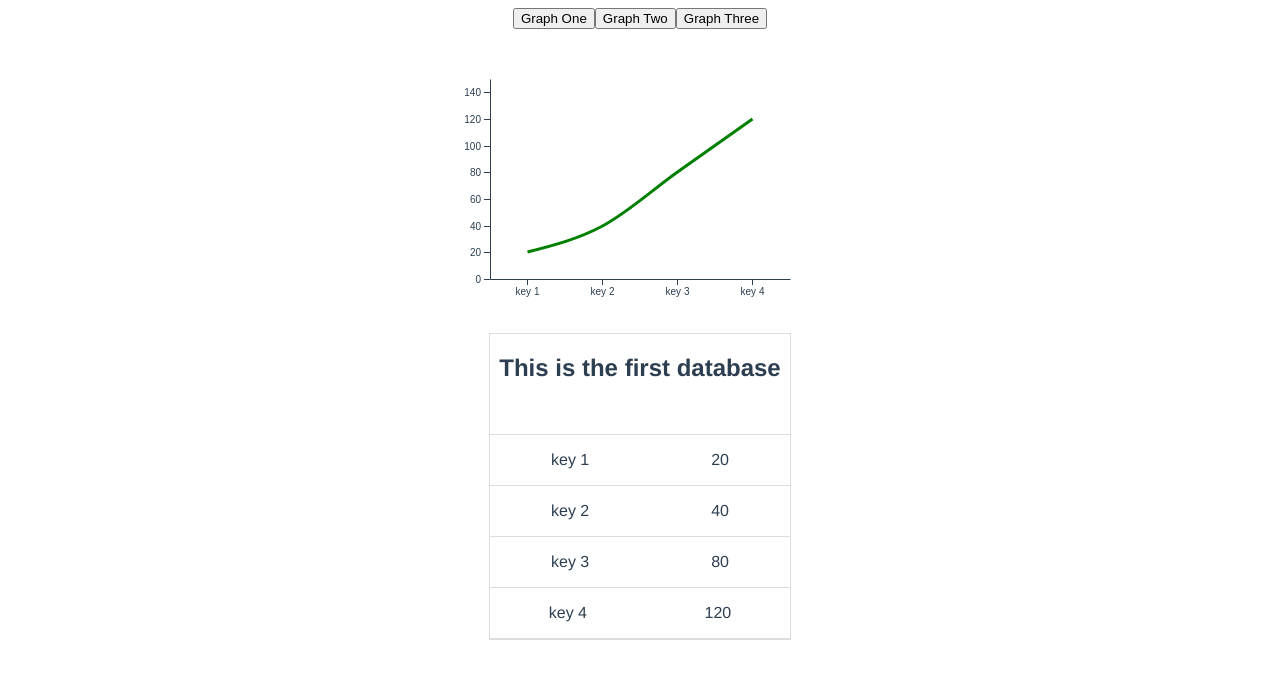
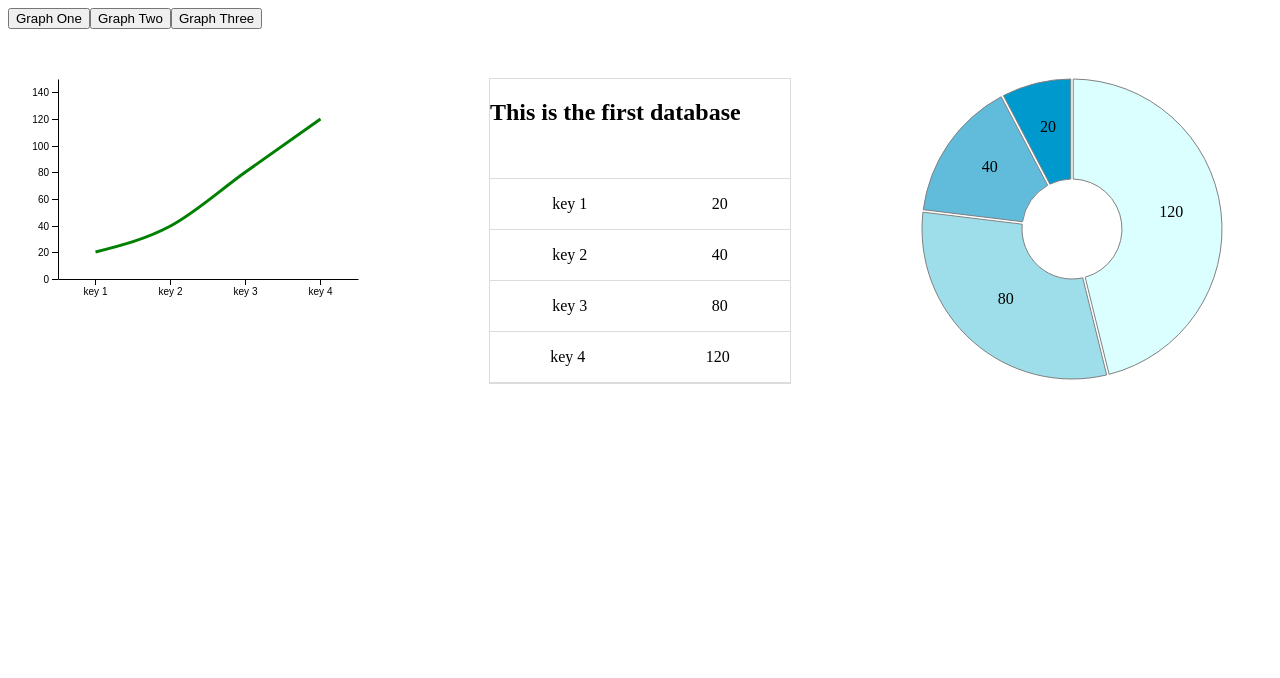
Before and after one commit to rguttersohn/vue-d3-project, a Vue app: page /graph/1 in a window 1280 px wide. Shown: the top 678 px of the page. Built offline with nearby package versions, Linux system fonts and the light colour scheme.

Commit message:
pie chart is complete

```diff
--- a/src/App.vue
+++ b/src/App.vue
@@ -3,18 +3,25 @@
     <button @click="clickEvent" data-key="datasetOne">Graph One</button>
     <button @click="clickEvent" data-key="datasetTwo">Graph Two</button>
     <button @click="clickEvent" data-key="datasetThree">Graph Three</button>
-    <Graph :dataset="activeDataset" :initial-graph="datasetOne" />
-    <Table :dataset="activeDataset" :initial-graph="datasetOne" />
+    <div class="dashboard-wrapper">
+      <Graph :active-dataset="activeDataset" :initial-data="datasetOne" />
+      <Table :active-dataset="activeDataset" :initial-data="datasetOne" />
+      <Pie :active-dataset="activeDataset" :initial-data="datasetOne"/>
+    </div>
+
   </div>
 </template>
 
 <script>
 import Graph from "@/components/Graph.vue";
 import Table from "@/components/Table.vue";
+import Pie from '@/components/Pie.vue';
+
 export default {
   components: {
     Graph,
-    Table
+    Table,
+    Pie
   },
   data() {
     return {
@@ -40,34 +47,22 @@ export default {
         { key: "key 3", value: 54 },
         { key: "key 4", value: 90 }
       ],
-      activeDataset: [],
+      activeDataset: []
     };
   },
   methods: {
     clickEvent(event) {
       this.activeDataset.pop();
-      this.activeDataset.push(this[event.target.dataset.key])
+      this.activeDataset.push(this[event.target.dataset.key]);
     }
   }
 };
 </script>
 
 <style>
-#app {
-  font-family: Avenir, Helvetica, Arial, sans-serif;
-  -webkit-font-smoothing: antialiased;
-  -moz-osx-font-smoothing: grayscale;
-  text-align: center;
-  color: #2c3e50;
-}
 
-#nav {
-  padding: 30px;
-}
-
-#nav a {
-  font-weight: bold;
-  color: #2c3e50;
+.dashboard-wrapper {
+  display:flex;
 }
 
 button.active {
--- a/src/components/Graph.vue
+++ b/src/components/Graph.vue
@@ -8,7 +8,7 @@
 import * as d3 from 'd3'
 
 export default {
-  props: ["dataset", "initialGraph"],
+  props: ["active-dataset", "initial-data"],
   data() {
     return {
       width: 300,
@@ -18,7 +18,7 @@ export default {
   },
   computed: {
     trimmedDataset() {
-      return this.dataset[0].filter(object => object.value !== undefined);
+      return this.activeDataset[0].filter(object => object.value !== undefined);
     },
     xScale() {
       return d3
@@ -99,12 +99,12 @@ export default {
     }
   },
   mounted() {
-    this.dataset.push(this.initialGraph);
+    this.activeDataset.push(this.initialData);
     this.chartFixed(this.width, this.height, this.margin);
     this.drawLineChart(this.width, this.height, this.margin);
   },
   watch: {
-    dataset() {
+    activeDataset() {
       this.drawLineChart(this.width, this.height, this.margin);
     }
   }
--- /dev/null
+++ b/src/components/Pie.vue
@@ -0,0 +1,102 @@
+<template>
+  <div class="pie-chart-wrapper">
+    <svg />
+  </div>
+</template>
+
+<script>
+import * as d3 from "d3";
+export default {
+  props: ["initial-data", "active-dataset"],
+  data() {
+    return {
+      colors: ["#0099cd", "#60bcda", "#9edeea", "#dbffff"],
+      height: 300,
+      width: 300,
+      margin: 50
+    };
+  },
+  computed: {
+    trimmedDataset() {
+      return this.activeDataset[0].filter(object => object.value !== undefined);
+    },
+    pie() {
+      return d3.pie().value(d => d.value)(this.trimmedDataset);
+    }
+  },
+  methods: {
+    arc() {
+      return d3
+        .arc()
+        .innerRadius(50)
+        .outerRadius(this.width / 2)
+        .padAngle(0.05)
+        .padRadius(50);
+    },
+    chartFixed(width, height, margin) {
+      d3.select(".pie-chart-wrapper svg")
+        .attr("width", width + margin * 2)
+        .attr("height", height + margin * 2)
+        .append("g")
+        .attr("class", "pie-chart")
+        .attr(
+          "transform",
+          `translate(${width / 2 + margin},${height / 2 + margin})`
+        );
+    },
+    drawPie(width, height, margin) {
+      d3.select(".pie-chart")
+        .selectAll("path")
+        .data(this.pie)
+        .enter()
+        .append("path")
+        .attr("fill", (d, i) => this.colors[i])
+        .style("stroke", "gray");
+    },
+    animatePie() {
+      d3.selectAll(".pie-chart path")
+        .transition()
+        .duration(300)
+        .attr("d", this.arc());
+    },
+    pieLabel(width, height, margin) {
+      let arc = this.arc()
+      d3.select(".pie-chart-wrapper svg")
+        .append("g")
+        .attr("class", "pie-chart-labels")
+        .attr(
+          "transform",
+          `translate(${width / 2 + margin},${height / 2 + margin})`
+        )
+        .selectAll("text")
+        .data(this.pie)
+        .enter()
+        .append("text")
+        .style("fill", "black")
+        .attr("text-anchor", "middle")
+        .text(d => `${d3.format(",")(d.value)}`)
+        .attr('x', d=>arc.centroid(d)[0])
+        .attr('y', d=>arc.centroid(d)[1]);
+    },
+    removeLabel(){
+      d3.selectAll('.pie-chart-labels text').remove()
+    }
+  },
+  mounted() {
+    this.chartFixed(this.width, this.height, this.margin);
+    this.drawPie(this.width, this.height, this.margin);
+    this.animatePie();
+  },
+  watch: {
+    activeDataset() {
+      this.removeLabel()
+      this.pieLabel(this.width,this.height,this.margin)
+      this.drawPie(this.width, this.height, this.margin);
+      this.animatePie();
+    }
+  }
+};
+</script>
+
+<style scoped>
+</style>
--- a/src/components/Table.vue
+++ b/src/components/Table.vue
@@ -1,7 +1,7 @@
 <template>
   <div class="table-wrapper">
-    <h2 v-if="this.dataset[0]">{{this.dataset[0][0].label}}</h2>
-    <div class="table-flex-container" v-for="data in dataset[0]" :key="data.key">
+    <h2 v-if="activeDataset[0]">{{activeDataset[0][0].label}}</h2>
+    <div class="table-flex-container" v-for="data in activeDataset[0]" :key="data.key">
       <p>{{data.key}}</p>
       <p>{{data.value}}</p>
     </div>
@@ -10,7 +10,7 @@
 
 <script>
 export default {
-  props: ["dataset", "initial-graph"]
+  props: ["active-dataset", "initial-data"]
 };
 </script>
 
```
